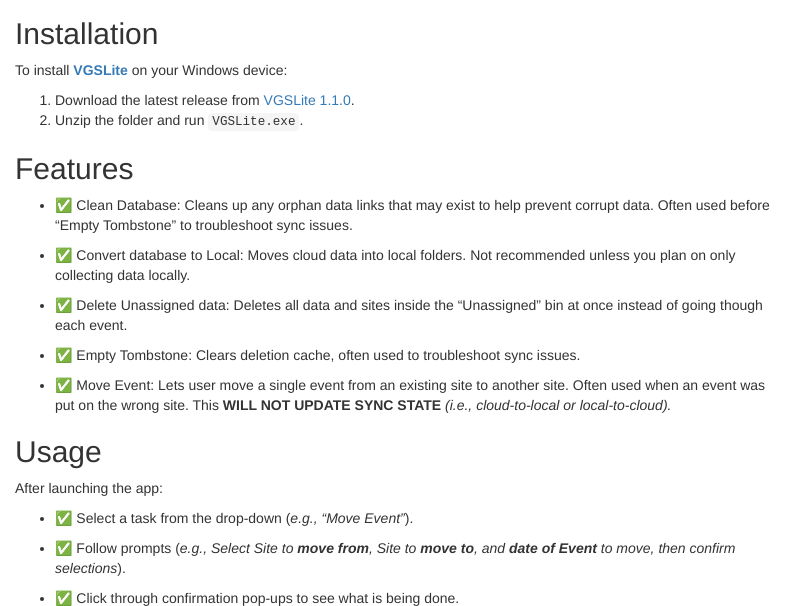
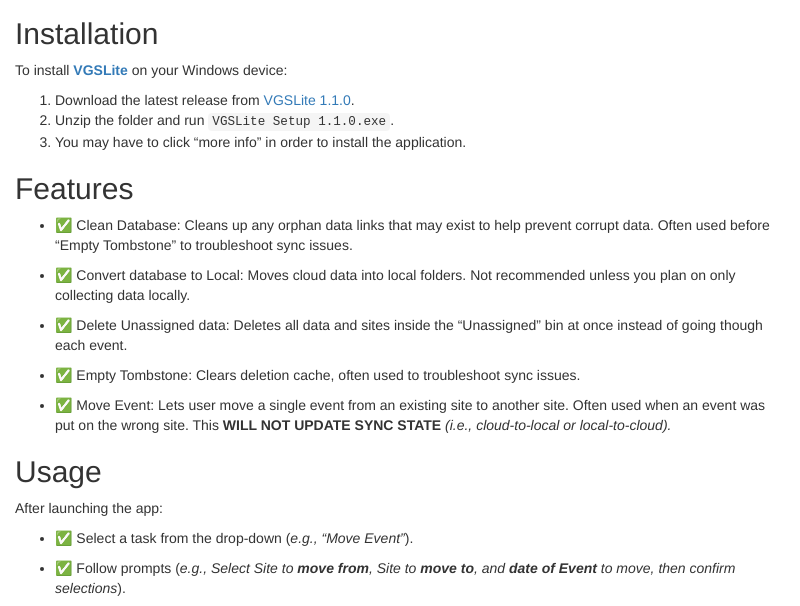
Before and after one commit to tgilbert14/VGSLite, an Electron app: page README.html in a window 800 px wide. Shown: the part 494-1100 px from the top of the page. Drawn offline with nearby package versions, Linux system fonts and the light colour scheme; some packages are replaced by stand-ins of ours.

Commit message:
updating download details

```diff
--- a/README.html
+++ b/README.html
@@ -363,7 +363,9 @@
 <ol style="list-style-type: decimal">
 <li>Download the latest release from <a href="https://github.com/tgilbert14/VGSLite/blob/main/VGSLite%20Setup%201.1.0.zip">VGSLite
 1.1.0</a>.</li>
-<li>Unzip the folder and run <code>VGSLite.exe</code>.</li>
+<li>Unzip the folder and run <code>VGSLite Setup 1.1.0.exe</code>.</li>
+<li>You may have to click “more info” in order to install the
+application.</li>
 </ol>
 </div>
 <div id="features" class="section level2">
```
Also changed, not shown: README.md.
